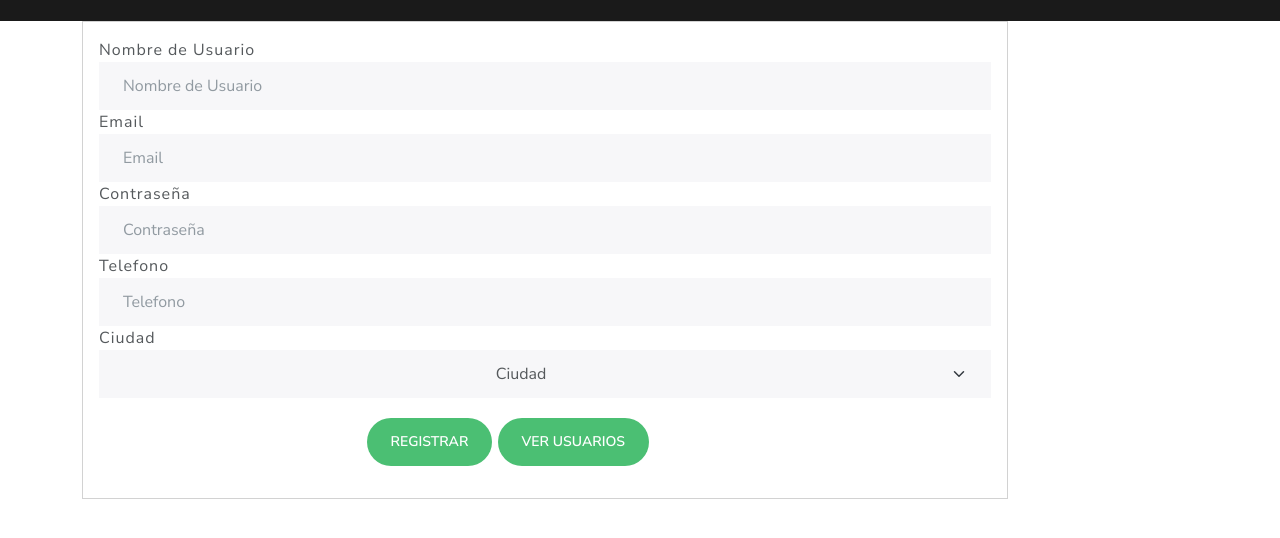
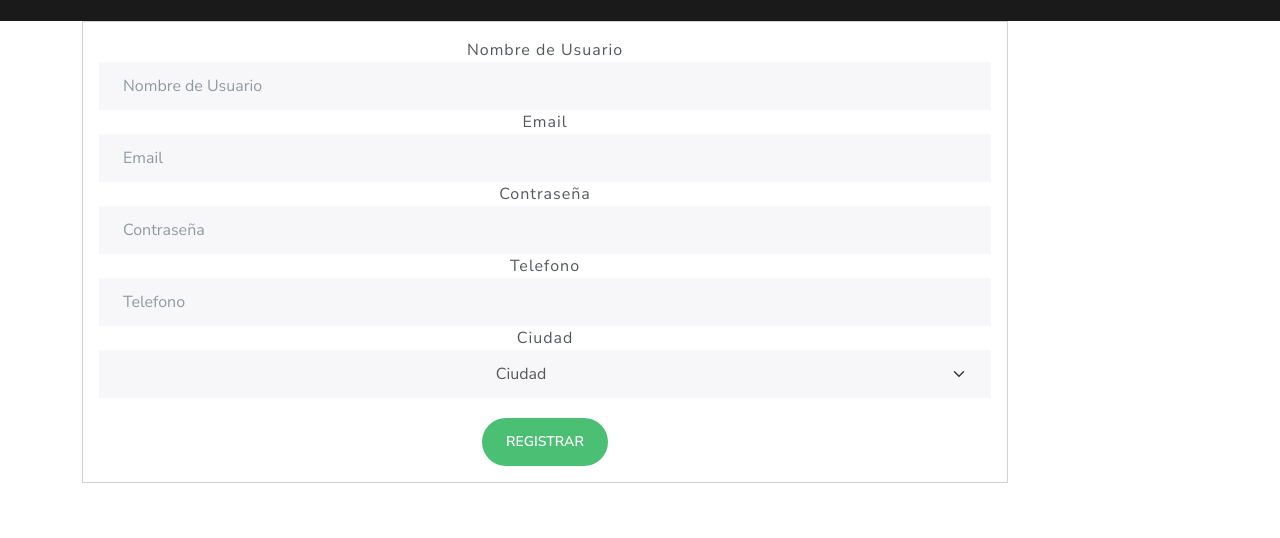
Before and after one commit to ucb-bd1-p2-1-2023/ucb_grupo_10, a plain HTML site: page user_form.html in a window 1280 px wide. Shown: the part 92-630 px from the top of the page. Drawn offline with nearby package versions, Linux system fonts and the light colour scheme.

Commit message:
rediseño de las paginas y botones

```diff
--- a/user_form.html
+++ b/user_form.html
@@ -26,8 +26,8 @@
         <div class="row">
             <div class="col-md-10">
                 <div class="card">
-                    <div class="card-body">
-                        <form   >
+                    <div class="card-body" style="text-align:center;">
+                        <form>
                             <div class="form-group">
                                 <label for="user_name" >Nombre de Usuario</label>
                                 <input type="text" class="form-control" id="user_name" name="user_name" placeholder="Nombre de Usuario" required>
@@ -58,15 +58,10 @@
                                     <option>Cochabamba</option>
                                 </select>
                             </div>
-                            <div class="buttons">
-                                <ul style="display: inline-block ; text-align: center;padding-inline-start: 0;padding-inline: 30%; padding-inline-end: 0;">
-                                    <li style="list-style: none;display: inline-block;">
+                            <div class="row justify-content-center" style="text-align: center">
+                                <div class="col">
                                     <button type="button" onclick= "submitForm()" class="btn btn-success" style="margin-top: 20px;border-radius: 30px;">Registrar</button>
-                                    </li>
-                                    <li style="list-style:none;display: inline-block;">
-                                        <button type="button" onclick= "irUsuarios()" class="btn btn-success" style="margin-top: 20px;border-radius: 30px;" >Ver Usuarios</button>
-                                    </li>
-                                </ul>
+                                </div>
                             </div>
                         </form>
                     </div>
@@ -109,7 +104,7 @@
             }
 
 
-            const url = 'http://localhost:3000/user';
+            const url = 'http://localhost:3000/user/add';
             const method = 'POST';
             const headers = {
                 'Accept': 'application/json',
```
Also changed, not shown: driver_form.html (+6 -2 lines).
